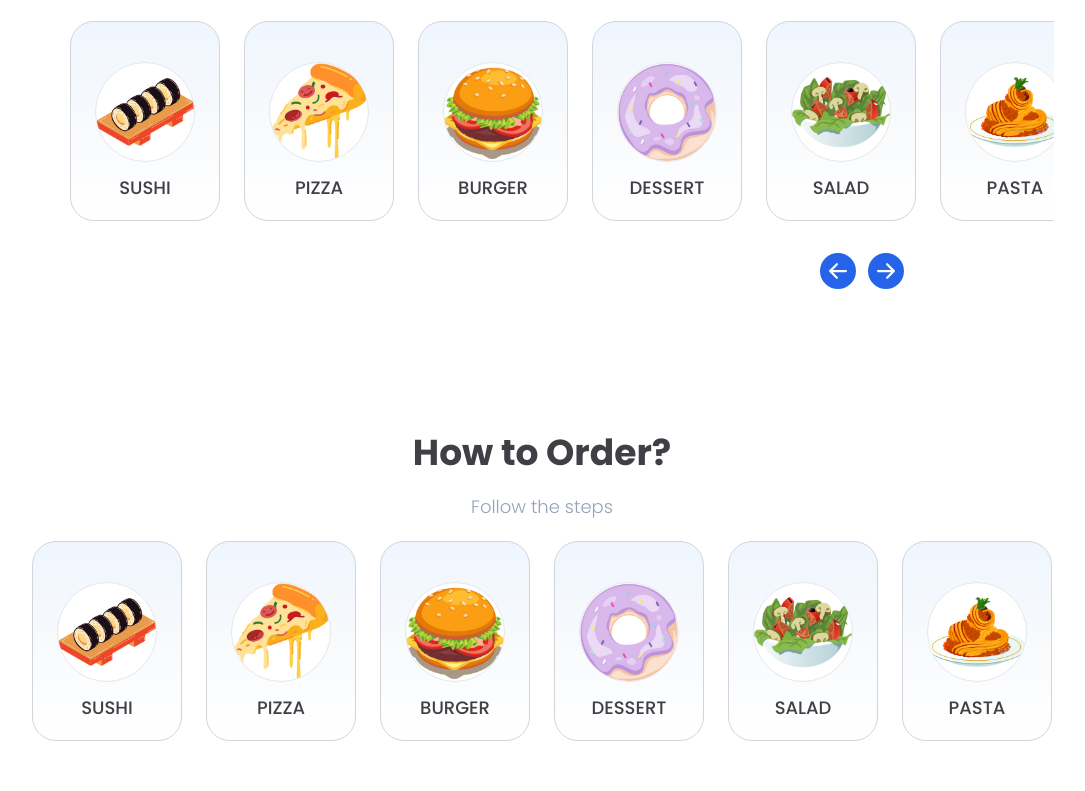
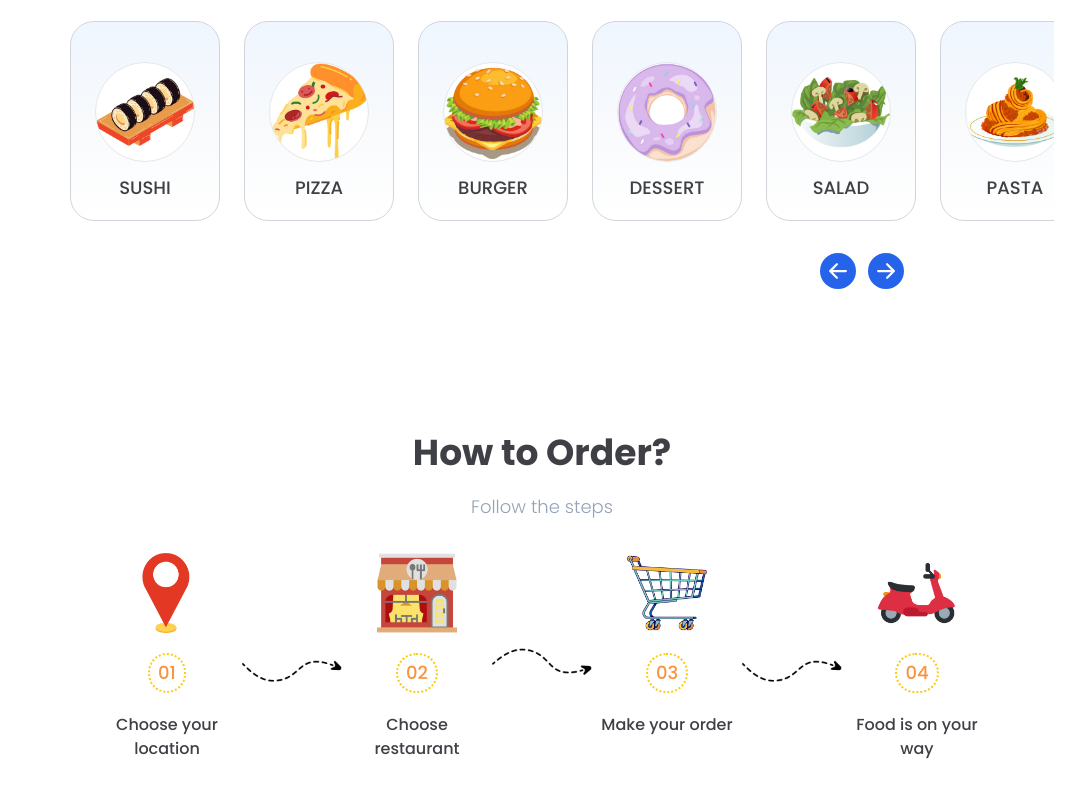
Before and after one commit to Li-Yeon/Restaurant-Menu, a Next.js app: page / in a window 1280 px wide. Shown: the part 879-1670 px from the top of the page, without its empty margins (98-1183 px from the left). Before the commit the page ends 1640 px from the top, so only its background shows below. Built offline with nearby package versions, Linux system fonts and the light colour scheme.

Commit message:
Added How to Order section

```diff
--- /dev/null
+++ b/components/HowToOrderArrow.jsx
@@ -0,0 +1,26 @@
+import React from 'react'
+import Image from 'next/image'
+
+// Assets
+import trail_arrow_1 from '../public/trail_arrow_1.png'
+import trail_arrow_2 from '../public/trail_arrow_2.png'
+
+function HowToOrderArrow(props) {
+
+    let arrow_variant;
+
+    if (props.variant == 0) {
+        arrow_variant = trail_arrow_1;
+    }
+    else {
+        arrow_variant = trail_arrow_2;
+    }
+
+    return (
+        <div className='h-[100px] w-[100px] rotate-90 lg:rotate-0'>
+            <Image src={arrow_variant}/>
+        </div>
+    )
+}
+
+export default HowToOrderArrow
--- /dev/null
+++ b/components/HowToOrderCard.jsx
@@ -0,0 +1,24 @@
+import React from 'react'
+import Image from 'next/image'
+
+function HowToOrderCard(props) {
+    return (
+        <div className='h-[250px] w-[150px] flex flex-col'>
+
+            <div className="w-[80px] h-[80px] mx-auto mt-3">
+                <Image src={props.img} />
+            </div>
+
+            <div className='border-dotted rounded-full border-2 mx-auto border-yellow-400 mt-5'>
+                <p className='text-center px-2 py-1 font-Poppins text-orange-400 text-lg'>{props.title}</p>
+            </div>
+
+            <div className='mt-5'>
+                <p className='text-center font-Poppins text-zinc-700 text-md'>{props.body}</p>
+            </div>
+
+        </div>
+    )
+}
+
+export default HowToOrderCard
--- a/pages/index.jsx
+++ b/pages/index.jsx
@@ -7,8 +7,11 @@ import { BsArrowLeftCircleFill, BsArrowRightCircleFill } from "react-icons/bs";
 
 // Components
 import DishCategoryCard from '../components/DishCategoryCard';
+import HowToOrderCard from '../components/HowToOrderCard';
+import HowToOrderArrow from '../components/HowToOrderArrow';
 
 // Assets
+// Dishes Category //
 import banner_image from '../public/banner_image.png'
 import dish_sushi from '../public/DishCategory/sushi.png'
 import dish_pizza from '../public/DishCategory/pizza.png'
@@ -16,6 +19,15 @@ import dish_burger from '../public/DishCategory/Burger.png'
 import dish_dessert from '../public/DishCategory/Dessert.png'
 import dish_salad from '../public/DishCategory/Salad.png'
 import dish_pasta from '../public/DishCategory/Pasta.png'
+// How To Order //
+import location from '../public/location.png'
+import restaurant from '../public/restaurant.png'
+import cart from '../public/cart.png'
+import motor from '../public/motor.png'
+import trail_arrow_1 from '../public/trail_arrow_1.png'
+import trail_arrow_2 from '../public/trail_arrow_2.png'
+
+
 
 export default function Home() {
   return (
@@ -84,15 +96,14 @@ export default function Home() {
               <p className='font-Poppins font-bold text-lg lg:text-4xl text-zinc-700 mx-auto max-w-[500px] text-center'>How to Order?</p>
               <p className='font-Poppins font-[300] mt-5 text-sm lg:text-lg text-slate-400 mx-auto text-center'>Follow the steps</p>
 
-              <div className="flex justify-center">
-                <div className="flex overflow-auto flex-nowrap gap-6 lg:px-10 py-5 justify-center pl-24">
-                  <DishCategoryCard title="SUSHI" img={dish_sushi} />
-                  <DishCategoryCard title="PIZZA" img={dish_pizza} />
-                  <DishCategoryCard title="BURGER" img={dish_burger} />
-                  <DishCategoryCard title="DESSERT" img={dish_dessert} />
-                  <DishCategoryCard title="SALAD" img={dish_salad} />
-                  <DishCategoryCard title="PASTA" img={dish_pasta} />
-                </div>
+              <div className="flex justify-center mt-5 lg:flex-row flex-col items-center">
+                <HowToOrderCard img={location} title="01" body="Choose your location"/>
+                <HowToOrderArrow variant={0}/>
+                <HowToOrderCard img={restaurant} title="02" body="Choose restaurant"/>
+                <HowToOrderArrow variant={1}/>
+                <HowToOrderCard img={cart} title="03" body="Make your order"/>
+                <HowToOrderArrow variant={0}/>
+                <HowToOrderCard img={motor} title="04" body="Food is on your way"/>
               </div>
 
             </div>
```
Also changed, not shown: public/trail_arrow_1.png (added), public/trail_arrow_2.png (added).
